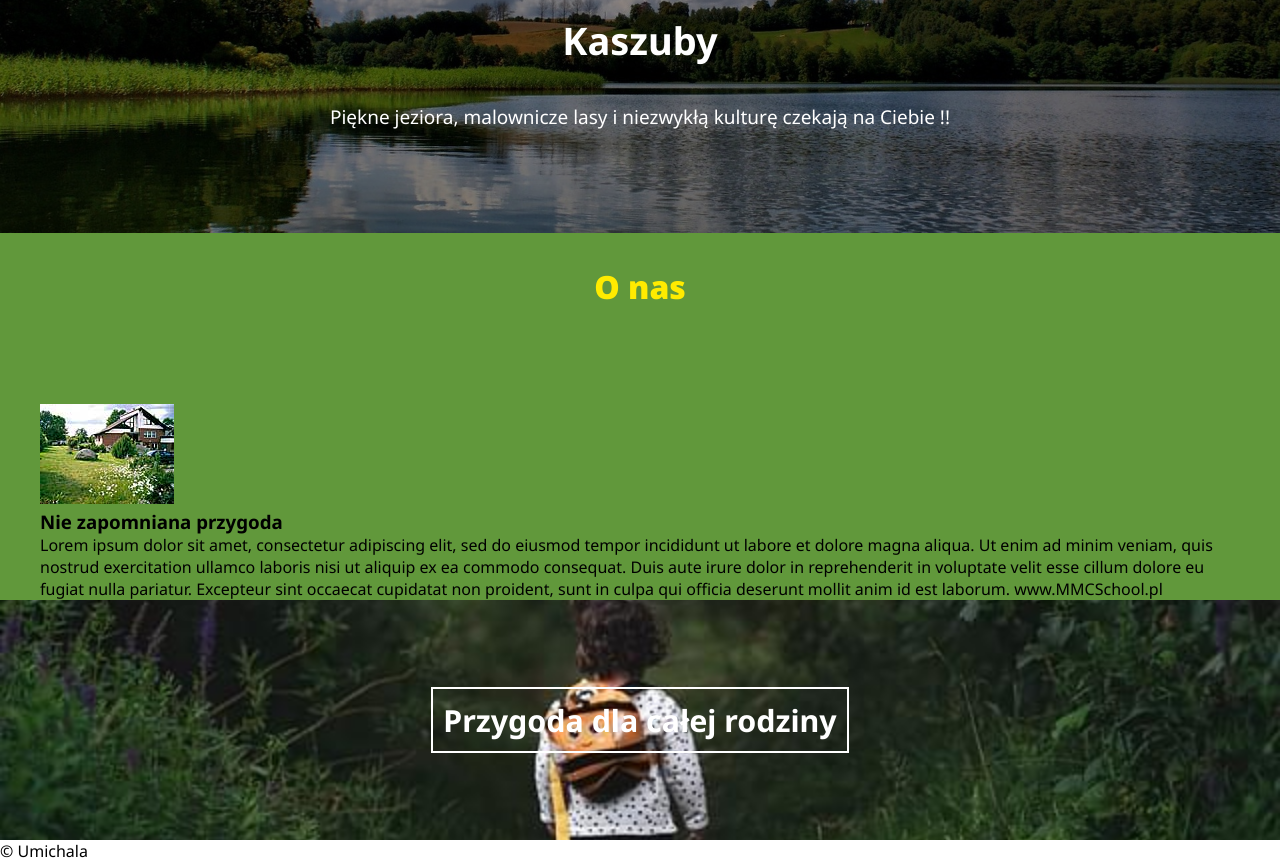
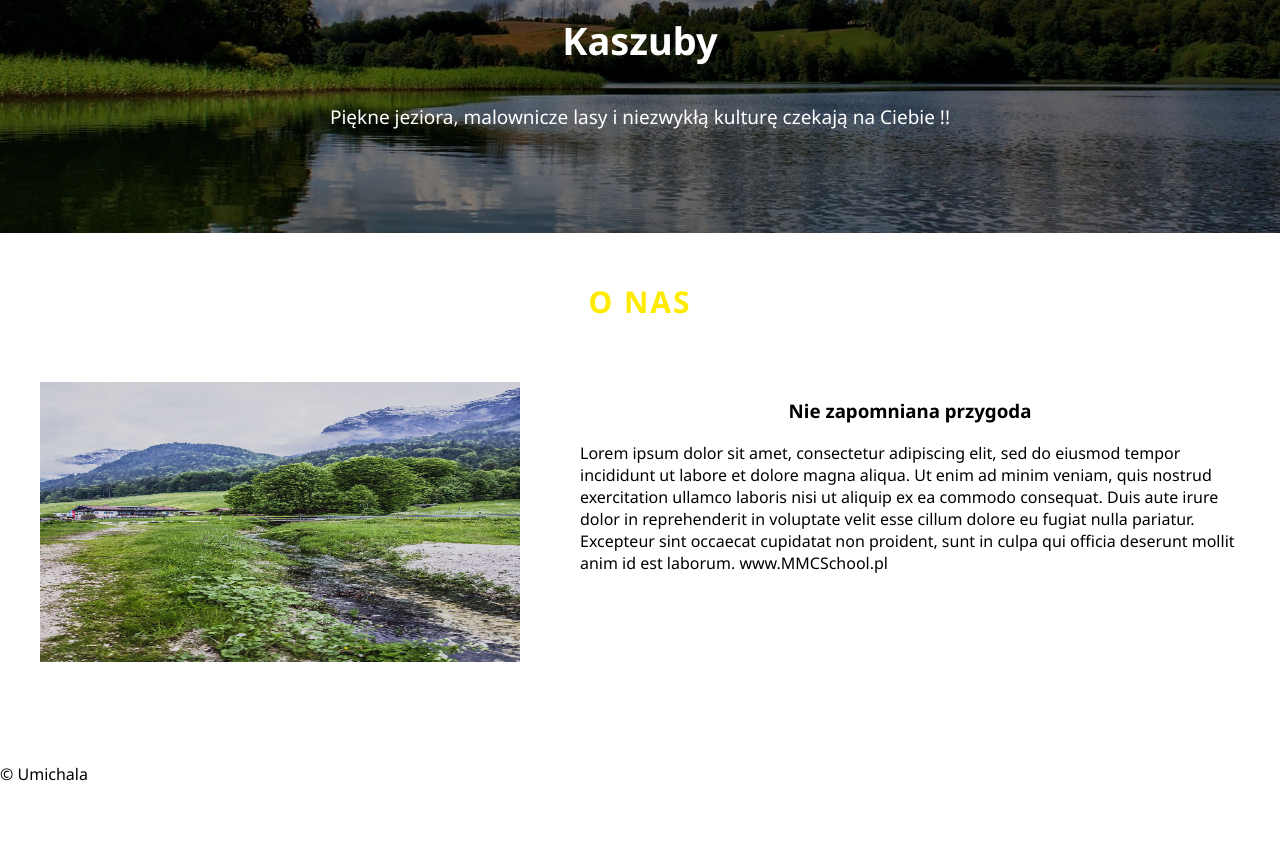
Before and after one commit to KubasKrzysztof/Umichala, a plain HTML site: page index.html in a window 1280 px wide. Shown: the part 127-989 px from the top of the page. After the commit the page ends 912 px from the top, so only its background shows below. Drawn offline with Linux system fonts and the light colour scheme.

Commit message:
about part 2

```diff
--- a/Sass/_small.scss
+++ b/Sass/_small.scss
@@ -0,0 +1,15 @@
+@media (min-width: 576px) {
+	.about {
+		&__box {
+			flex-direction: row;
+			justify-content: space-between;
+			&-text {
+                margin-top: 1em;
+				width: 55%;
+			}
+			&-img {
+				width: 40%;
+			}
+		}
+	}
+}
--- a/Sass/main.scss
+++ b/Sass/main.scss
@@ -23,6 +23,19 @@ body {
 	margin: 0 auto;
 	max-width: 1200px;
 	width: 100%;
+}
+.section-heading {
+	position: relative;
+	margin-bottom: 2em;
+	font-size: 3rem;
+	font-weight: 700;
+	text-transform: uppercase;
+	text-align: center;
+	color: $gold;
+	letter-spacing: 2px;
+}
+.section-padding {
+	padding: 3em 2em;
 }
 .section-title {
 	position: relative;
@@ -97,7 +110,6 @@ nav {
 }
 
 .desktop-nav {
-
 	display: none;
 	height: 8rem;
 	background-color: $green-nav;
@@ -167,39 +179,57 @@ nav {
 	}
 }
 // About
-
 .about {
-	position: relative;
-	background-color: $green-nav;
-	&__boxes {
-		display: grid;
+	&__box {
+		display: flex;
+		flex-direction: column;
+		margin: 2em 0;
 	}
-	&__banner {
-		position: relative;
-		height: 30vh;
-
-		background-image: url(../../img/banner-mobile.jpg);
-		background-size: cover;
-		background-position: center;
-		background-attachment: fixed;
-		background-attachment: scroll;
-		&-text{
-			position: absolute;
-			display: flex;
-			justify-content: center;
-			align-items: center;
-			text-align: center;
-			font-size: 2.6rem;
-			height: 100%;
-			width: 100%;
-			color: $white;
-			h3{
-				padding: 1rem;
-				border: $white solid 2px
-			}
-		}
+	&__img {
+		width: 100%;
+		height: 35vh;
+		margin-bottom: 1em;
+	}
+	&__title {
+		margin-bottom: 1em;
+		text-align: center;
+	}
+	&__text {
+		font-style: 1.4em;
 	}
 }
+// .about {
+// 	position: relative;
+// 	background-color: $green-nav;
+// 	&__boxes {
+// 		display: grid;
+// 	}
+// 	&__banner {
+// 		position: relative;
+// 		height: 30vh;
+
+// 		background-image: url(../../img/banner-mobile.jpg);
+// 		background-size: cover;
+// 		background-position: center;
+// 		background-attachment: fixed;
+// 		background-attachment: scroll;
+// 		&-text{
+// 			position: absolute;
+// 			display: flex;
+// 			justify-content: center;
+// 			align-items: center;
+// 			text-align: center;
+// 			font-size: 2.6rem;
+// 			height: 100%;
+// 			width: 100%;
+// 			color: $white;
+// 			h3{
+// 				padding: 1rem;
+// 				border: $white solid 2px
+// 			}
+// 		}
+// 	}
+// }
 
 @import './small';
 @import './medium';
--- a/index.html
+++ b/index.html
@@ -86,7 +86,56 @@ Kaszuby, Sulęczyno, wakacje, urlop, jeziora, las,agroturystka. Szwajcaria Kaszu
 
 
     </header>
-    <section class="about" id="about">
+
+    <main class="main">
+
+
+        <section class="about section-padding">
+            <div class="wrapper">
+
+                <h2 class="section-heading">O nas</h2>
+
+                <div class="about__box">
+
+                    <div class="about__box-img">
+                        <img src="./img/mountains-1529825_1920.jpg" alt="zdjecie pensjonatu" class="about__img">
+                    </div>
+                    <div class="about__box-text">
+                        <h3 class="about__title">Nie zapomniana przygoda</h3>
+                        <p class="about__text">Lorem ipsum dolor sit amet, consectetur adipiscing elit, sed do eiusmod
+                            tempor incididunt ut labore et dolore magna aliqua. Ut enim ad minim veniam, quis nostrud
+                            exercitation ullamco laboris nisi ut aliquip ex ea commodo consequat. Duis aute irure dolor
+                            in reprehenderit in voluptate velit esse cillum dolore eu fugiat nulla pariatur. Excepteur
+                            sint occaecat cupidatat non proident, sunt in culpa qui officia deserunt mollit anim id est
+                            laborum. www.MMCSchool.pl </p>
+                    </div>
+
+
+
+                </div>
+
+
+
+
+
+
+
+
+
+            </div>
+
+
+
+
+        </section>
+
+
+
+
+
+
+    </main>
+    <!-- <section class="about" id="about">
         <h2 class="section-title">
             O nas
         </h2>
@@ -110,7 +159,7 @@ Kaszuby, Sulęczyno, wakacje, urlop, jeziora, las,agroturystka. Szwajcaria Kaszu
 
         </div>
         <div class="hero-shadow"></div>
-    </section>
+    </section> -->
 
 
 
```
Also changed, not shown: Sass/css/main.css, img/mountains-1529825_1280.jpg (added), img/mountains-1529825_1920.jpg (added), 1 other file.
